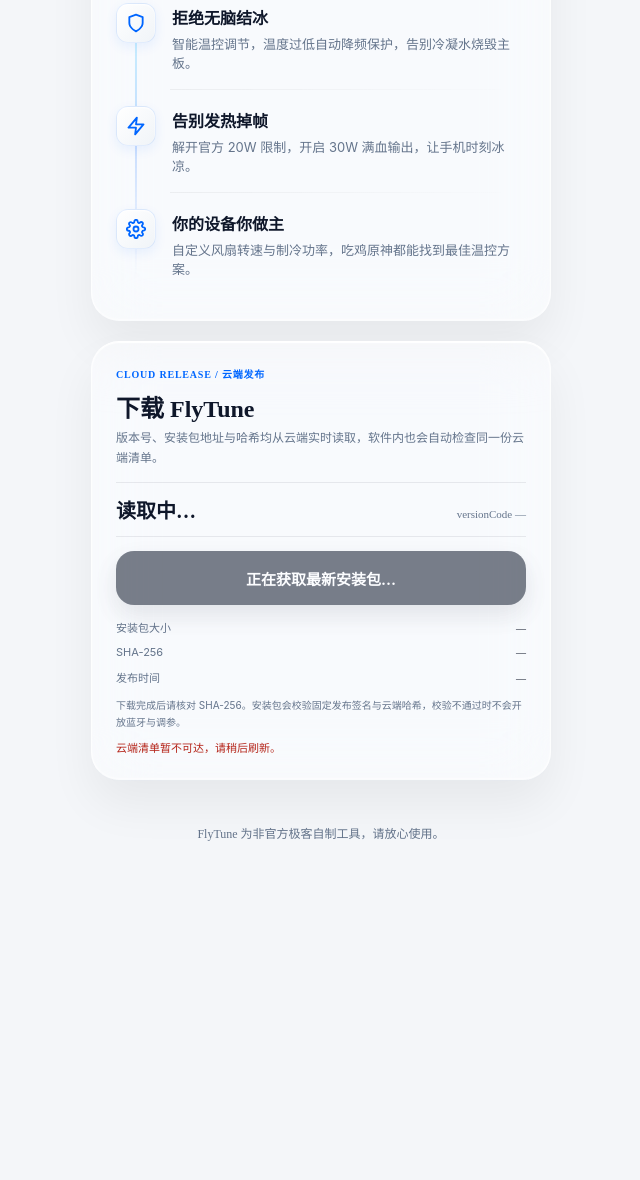
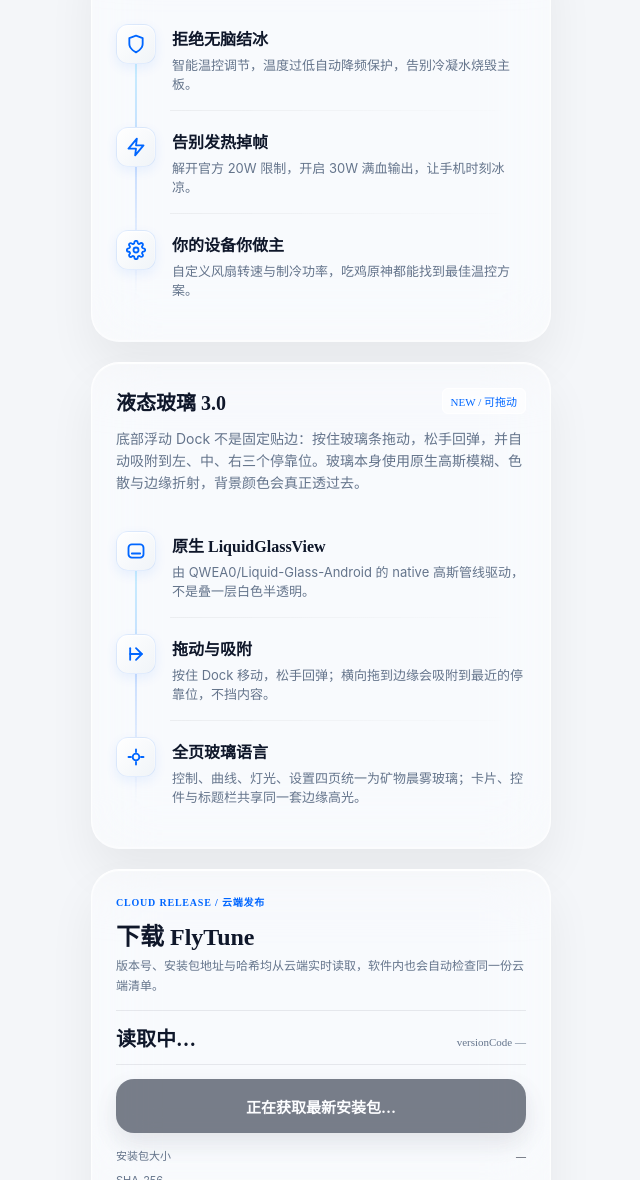
Before and after one commit to hz-xb/flytune-site, a plain HTML site: page index.html in a window 1280 px wide. Shown: the part 1095-2275 px from the top of the page, without its empty margins (319-959 px from the left). Before the commit the page ends 1997 px from the top, so only its background shows below. Drawn offline with Linux system fonts and the light colour scheme; no server answers; a web font is replaced by a local one.

Commit message:
release: FlyTune 3.0.0 liquid glass landing copy

```diff
--- a/index.html
+++ b/index.html
@@ -355,8 +355,8 @@
 
         <header class="hero">
             <div class="badge" id="hero-version">FlyTune v—</div>
-            <h1>打破散热限制<br>一键满血降温</h1>
-            <p>绕过官方保守限制，解锁隐藏的满血功率。配合 30W 以上充电头，彻底告别手机发烫。</p>
+            <h1>液态玻璃<br>满血降温</h1>
+            <p>不再是对着截图临摹的半透明卡片。FlyTune 3.0 把原生液态玻璃、可拖动 Dock 与飞智完整调参链路放进同一块屏幕。</p>
 
             <div class="hud-panel">
                 <div class="hud-item">
@@ -442,6 +442,44 @@
                             <div class="feature-text">
                                 <h4>你的设备你做主</h4>
                                 <p>自定义风扇转速与制冷功率，吃鸡原神都能找到最佳温控方案。</p>
+                            </div>
+                        </div>
+                    </div>
+                </div>
+            </div>
+            <div class="glass-card">
+                <div class="card-content">
+                    <div class="card-header">
+                        <div class="card-title">液态玻璃 3.0</div>
+                        <div class="card-tag">NEW / 可拖动</div>
+                    </div>
+                    <div class="card-desc">底部浮动 Dock 不是固定贴边：按住玻璃条拖动，松手回弹，并自动吸附到左、中、右三个停靠位。玻璃本身使用原生高斯模糊、色散与边缘折射，背景颜色会真正透过去。</div>
+                    <div class="feature-list">
+                        <div class="feature-item">
+                            <div class="feature-icon">
+                                <svg viewBox="0 0 24 24"><rect x="3" y="4" width="18" height="16" rx="4"/><path d="M7 15h10"/></svg>
+                            </div>
+                            <div class="feature-text">
+                                <h4>原生 LiquidGlassView</h4>
+                                <p>由 QWEA0/Liquid-Glass-Android 的 native 高斯管线驱动，不是叠一层白色半透明。</p>
+                            </div>
+                        </div>
+                        <div class="feature-item">
+                            <div class="feature-icon">
+                                <svg viewBox="0 0 24 24"><path d="M5 12h14"/><path d="m12 5 7 7-7 7"/><path d="M5 5v14"/></svg>
+                            </div>
+                            <div class="feature-text">
+                                <h4>拖动与吸附</h4>
+                                <p>按住 Dock 移动，松手回弹；横向拖到边缘会吸附到最近的停靠位，不挡内容。</p>
+                            </div>
+                        </div>
+                        <div class="feature-item">
+                            <div class="feature-icon">
+                                <svg viewBox="0 0 24 24"><path d="M12 3v3"/><path d="M12 18v3"/><path d="M3 12h3"/><path d="M18 12h3"/><circle cx="12" cy="12" r="4"/></svg>
+                            </div>
+                            <div class="feature-text">
+                                <h4>全页玻璃语言</h4>
+                                <p>控制、曲线、灯光、设置四页统一为矿物晨雾玻璃；卡片、控件与标题栏共享同一套边缘高光。</p>
                             </div>
                         </div>
                     </div>
```
